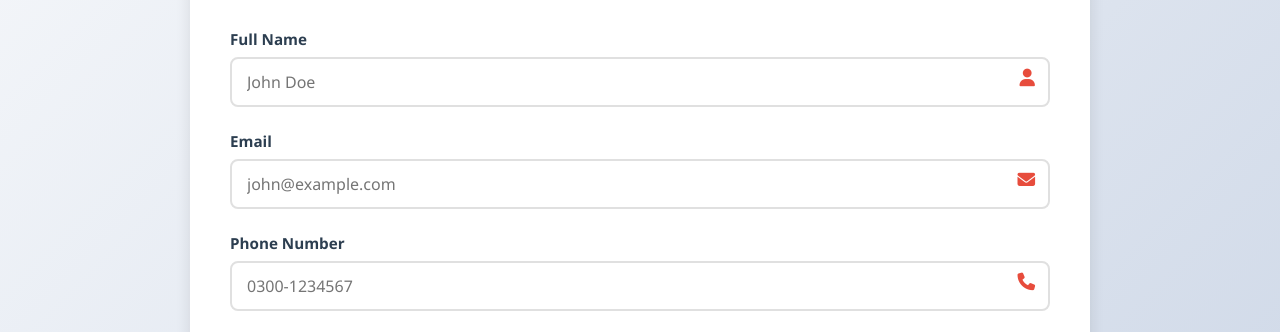
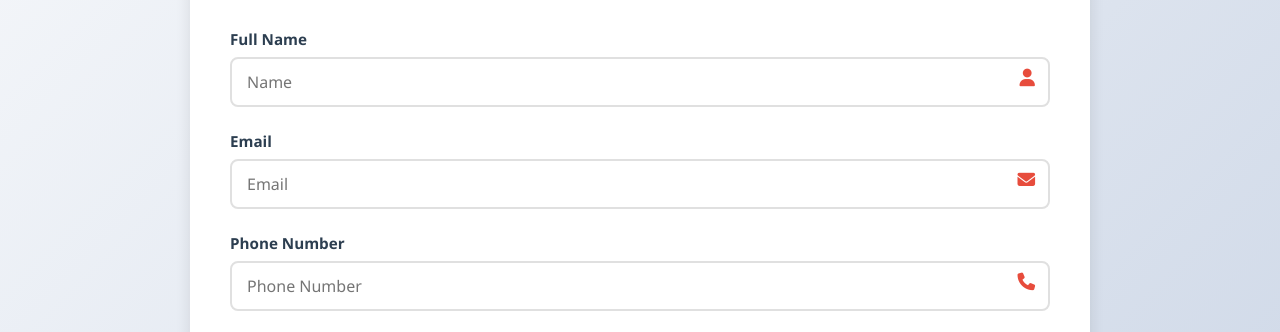
Before and after one commit to zaheerali684/Gym, a plain HTML site: page f.html in a window 1280 px wide. Shown: the part 158-490 px from the top of the page. Drawn offline with Linux system fonts and the light colour scheme.

Commit message:
form chage

```diff
--- a/f.html
+++ b/f.html
@@ -191,19 +191,19 @@
     <form action="#" method="POST">
       <div class="form-group">
         <label for="name">Full Name</label>
-        <input type="text" id="name" name="name" placeholder="John Doe" required />
+        <input type="text" id="name" name="name" placeholder="Name" required />
         <i class="fas fa-user"></i>
       </div>
 
       <div class="form-group">
         <label for="email">Email</label>
-        <input type="email" id="email" name="email" placeholder="john@example.com" required />
+        <input type="email" id="email" name="email" placeholder="Email" required />
         <i class="fas fa-envelope"></i>
       </div>
 
       <div class="form-group">
         <label for="phone">Phone Number</label>
-        <input type="tel" id="phone" name="phone" placeholder="0300-1234567" required />
+        <input type="tel" id="phone" name="phone" placeholder="Phone Number" required />
         <i class="fas fa-phone"></i>
       </div>
 
```
